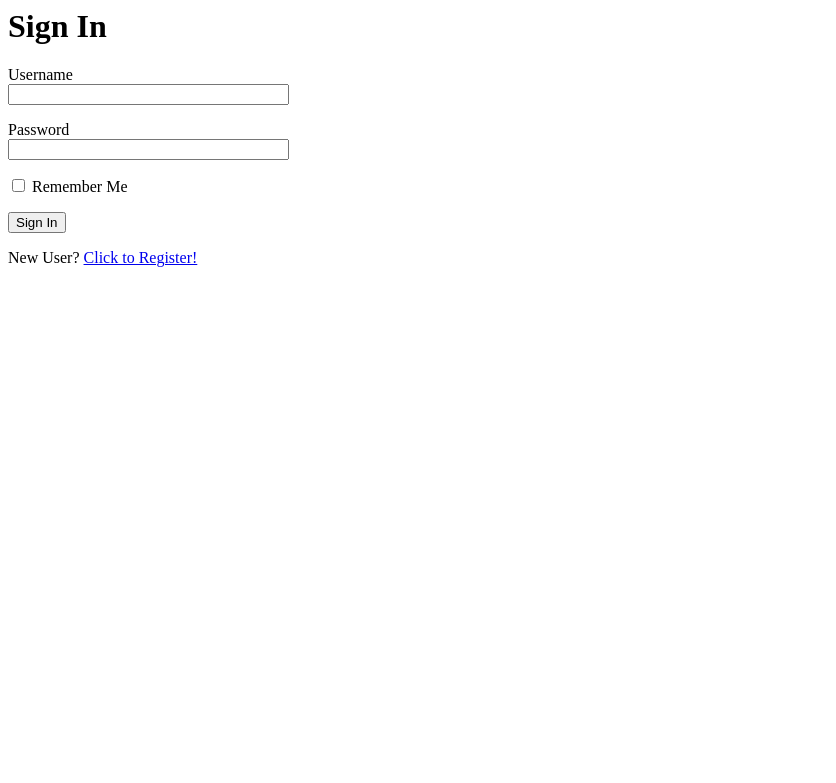
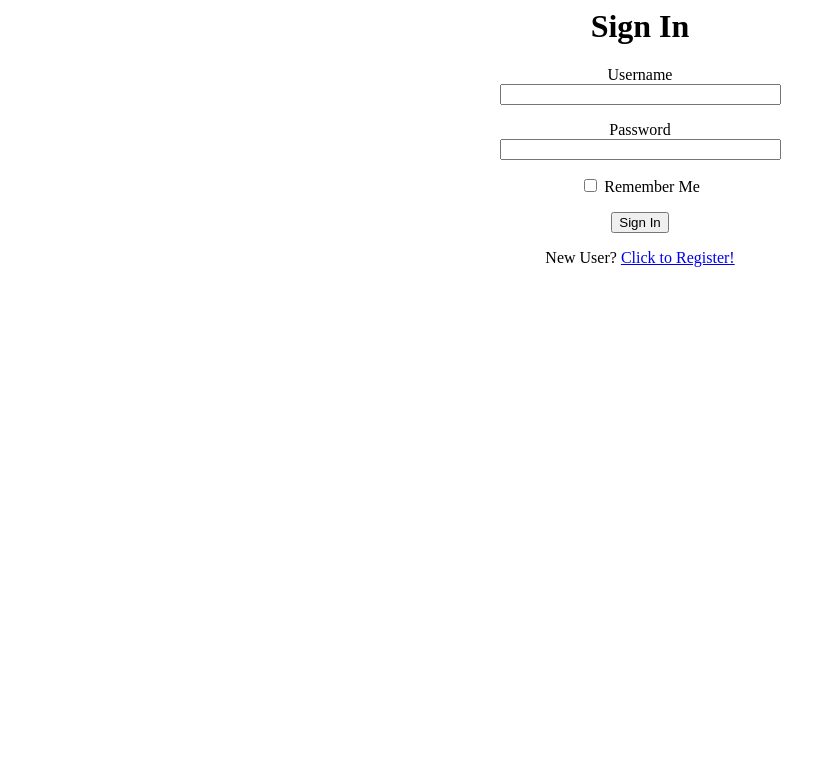
Before and after one commit to rydwhelchel/dnt-forget, a Flask app: page /login in a window 1280 px wide. Shown: the top 783 px of the page, without its empty margins (0-836 px from the left). Run offline with Flask 2, Linux system fonts and the light colour scheme.

Commit message:
beautify login

```diff
--- a/templates/base.html
+++ b/templates/base.html
@@ -3,6 +3,11 @@
 <head>
     <title>Welcome to DNT-forget</title>
     <!-- <link rel="stylesheet" type="text/css" href="./static/style.css"> -->
+    <style type="text/css">
+        body {
+            text-align: center;
+        }
+    </style>
 </head>
 
 <body>
```
